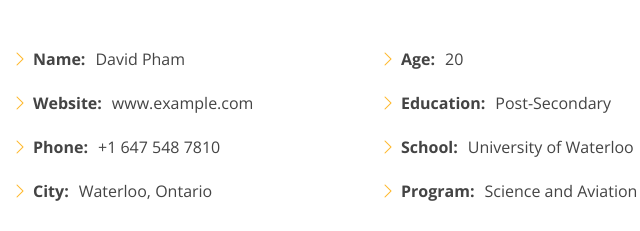
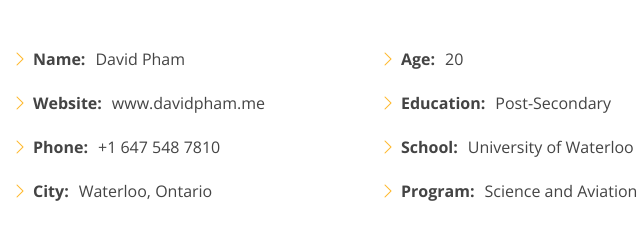
Before and after one commit to RegDesigns-Official/DavidPham, a plain HTML site: page index.html in a window 1280 px wide. Shown: the part 931-1162 px from the top of the page, 474-1114 px from the left. Drawn offline with nearby package versions, Linux system fonts and the light colour scheme.

Commit message:
website link under profile update

```diff
--- a/index.html
+++ b/index.html
@@ -78,7 +78,7 @@
                 <div class="col-lg-6">
                   <ul>
                     <li><i class="bi bi-chevron-right"></i> <strong>Name:</strong> <span>David Pham</span></li>
-                    <li><i class="bi bi-chevron-right"></i> <strong>Website:</strong> <span>www.example.com</span></li>
+                    <li><i class="bi bi-chevron-right"></i> <strong>Website:</strong> <span>www.davidpham.me</span></li>
                     <li><i class="bi bi-chevron-right"></i> <strong>Phone:</strong> <span>+1 647 548 7810</span></li>
                     <li><i class="bi bi-chevron-right"></i> <strong>City:</strong> <span>Waterloo, Ontario</span></li>
                   </ul>
```
Also changed, not shown: 1 other file.
